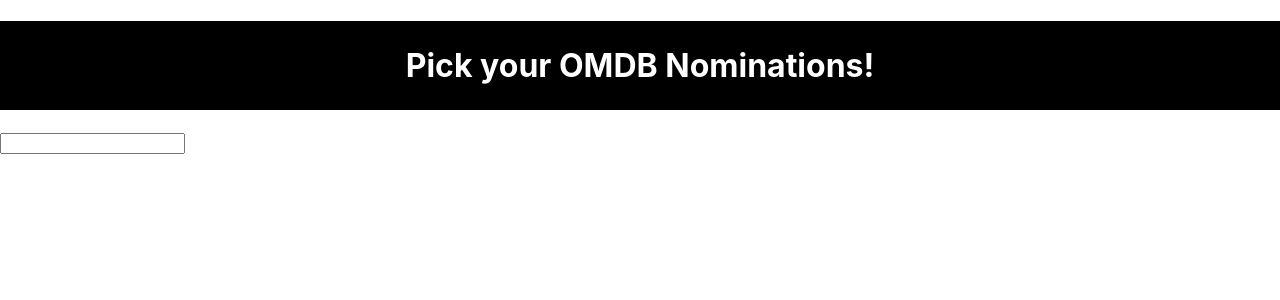
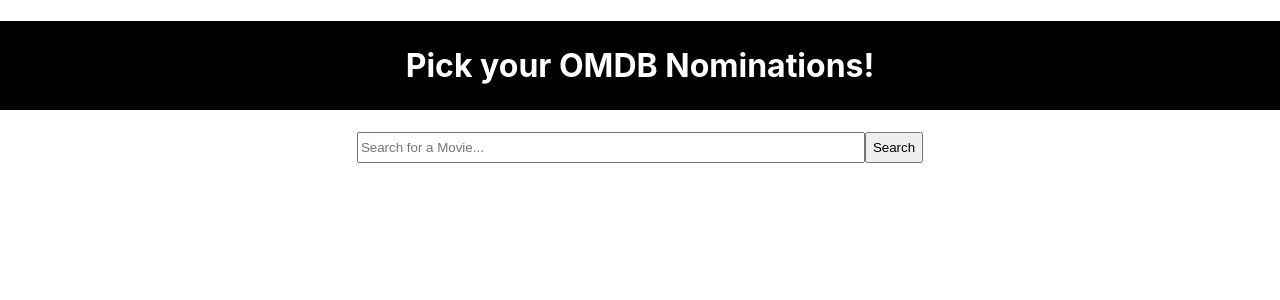
Before and after one commit to shaharyarlakhani/shopifyFrontendChallenge, a React (Create React App) app in the folder omdb-nominate/: page / in a window 1280 px wide. Shown: the top 300 px of the page. Built offline with nearby package versions, Linux system fonts and the light colour scheme.

Commit message:
centered search bar finally

```diff
--- a/omdb-nominate/src/App.js
+++ b/omdb-nominate/src/App.js
@@ -1,12 +1,14 @@
 import React from 'react'
 import Header from './components/Header'
 import SearchBar from './components/SearchBar'
+import ListBoxes from  './components/ListBoxes'
 
 function App() {
     return (
         <div>
             <Header />
             <SearchBar />
+            <ListBoxes />
         </div>
     )
 }
--- a/omdb-nominate/src/components/Header.js
+++ b/omdb-nominate/src/components/Header.js
@@ -2,10 +2,8 @@
 
 function Header() {
     return (
-        <h1 style={{textAlign: 'center',
-                backgroundColor: 'black',
-                color: 'white',
-                padding: '25px'}}>
+        <h1 style={{textAlign: 'center', backgroundColor: 'black',
+                color: 'white', padding: '25px'}}>
                     Pick your OMDB Nominations!
         </h1>
     )
--- /dev/null
+++ b/omdb-nominate/src/components/ListBoxes.js
@@ -0,0 +1,11 @@
+import React from 'react'
+
+function ListBoxes() {
+    return (
+        <div>
+
+        </div>
+    )
+}
+
+export default ListBoxes
--- a/omdb-nominate/src/components/SearchBar.js
+++ b/omdb-nominate/src/components/SearchBar.js
@@ -2,7 +2,11 @@
 
 function SearchBar() {
     return (
-        <input type='text' />
+        <div style={{display: 'flex', justifyContent: 'center'}}>
+            <input type='text' placeholder='Search for a Movie...' style=
+                {{width: '500px', height: '25px'}} />
+            <button>Search</button>
+        </div>
     )
 }
 
```
